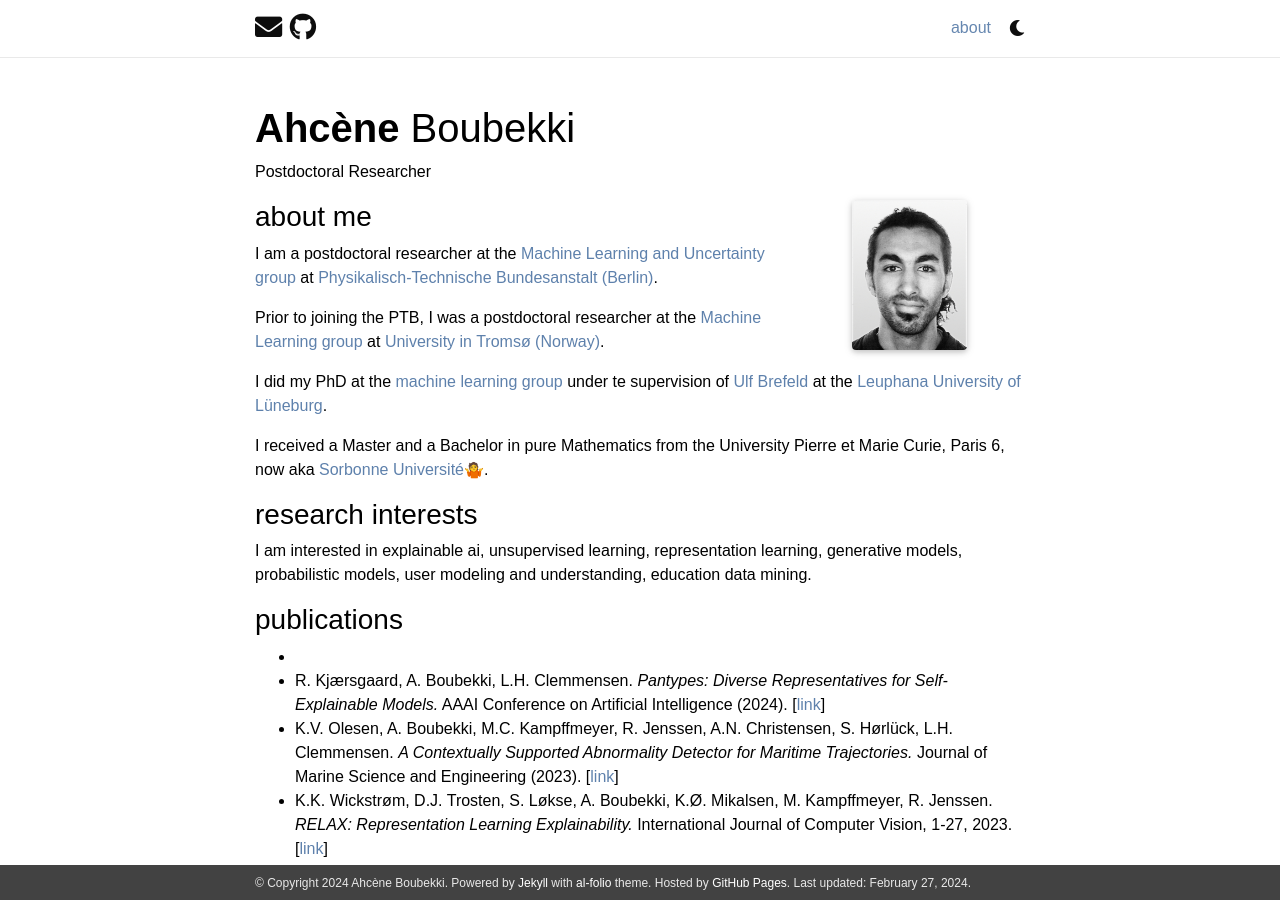
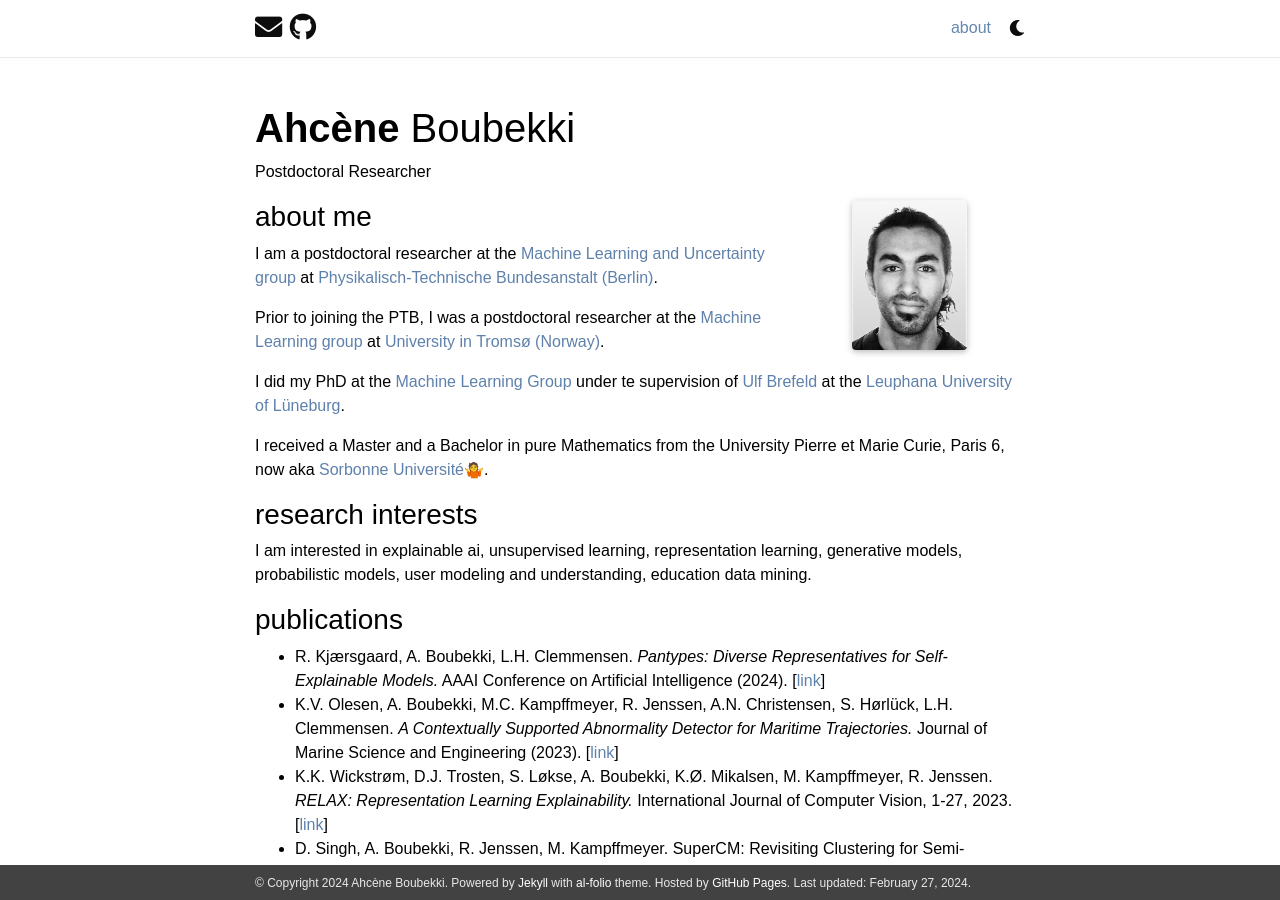
Before and after one commit to Ahcene-B/ahcene-b.github.io, a Jekyll site: the page built from _pages/about.md, in a window 1280 px wide and 900 px high. Built offline with Jekyll 4.4.1, drawn with Linux system fonts in a browser that asks for light colours; nearby versions of some CDN libraries; comment, search, counter and statistics services are not loaded; a style sheet for code colours, icons or effects is not loaded.

Commit message:
Update about.md

```diff
--- a/_pages/about.md
+++ b/_pages/about.md
@@ -21,7 +21,7 @@
 
 Prior to joining the PTB, I was a postdoctoral researcher at the [Machine Learning group](https://machine-learning.uit.no/) at [University in Tromsø (Norway)](https://www.uit.no/en).
 
-I did my PhD at the [machine learning group](http://ml3.leuphana.de/team.html) under te supervision of [Ulf Brefeld](http://ml3.leuphana.de/ulf.html) at the [Leuphana University of Lüneburg](http://www.leuphana.de/en/home.html).
+I did my PhD at the [Machine Learning Group](http://ml3.leuphana.de/team.html) under te supervision of [Ulf Brefeld](http://ml3.leuphana.de/ulf.html) at the [Leuphana University of Lüneburg](http://www.leuphana.de/en/home.html).
 
 I received a Master and a Bachelor in pure Mathematics from the University Pierre et Marie Curie, Paris 6, now aka [Sorbonne Université](https://www.sorbonne-universite.fr/)🤷.
 
@@ -34,9 +34,6 @@
 ### publications
 
 <ul>
-  <li>
-
-  </li>
   <li>
     R. Kjærsgaard, A. Boubekki, L.H. Clemmensen. <i> Pantypes: Diverse Representatives for Self-Explainable Models.</i> AAAI Conference on Artificial Intelligence (2024). [<a href="https://github.com/Ahcene-B/ahcene-b.github.io/blob/main/_data/Pantypes_AAAI.pdf">link</a>]
   <li>
```
